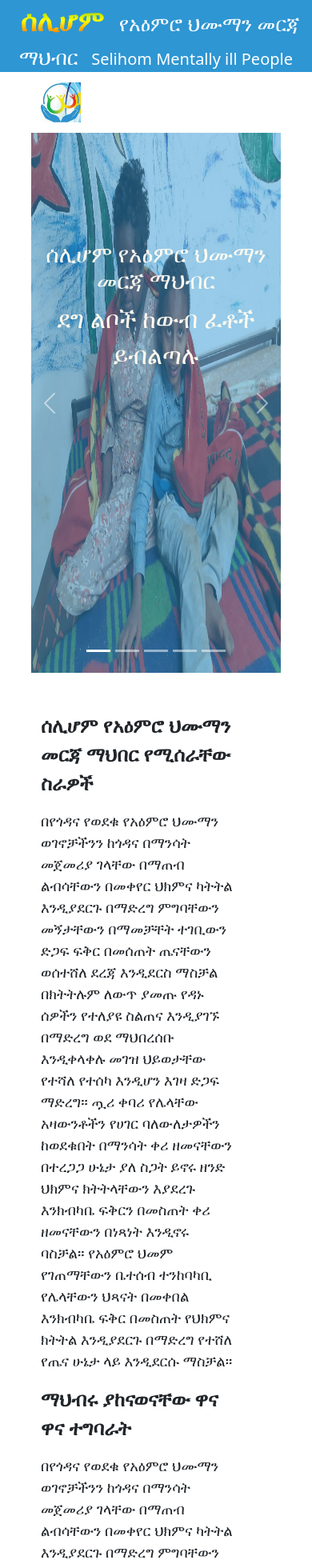
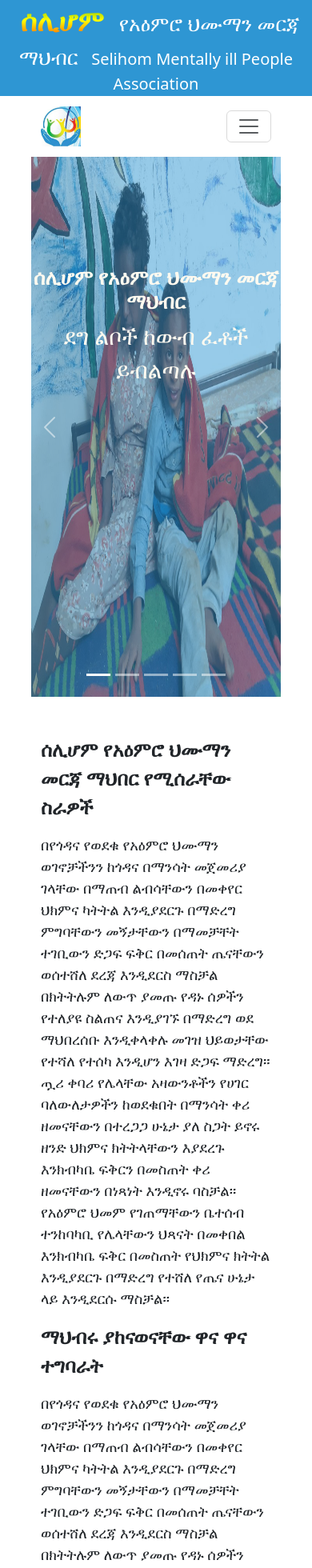
Before and after one commit to Habtamu-Dires/selihom, a React (Create React App) app: page /home in a window 390 px wide. Shown: the top 1960 px of the page at 80% size. Built offline with nearby package versions, Linux system fonts and the light colour scheme.

Commit message:
mobile view update

```diff
--- a/src/App.css
+++ b/src/App.css
@@ -32,6 +32,12 @@ address{
     height: 90px;
   }
 }
+@media (max-width: 544px) {
+  .brand-name {
+    height: 120px;
+  }
+}
+
 
 .brand-name #title{
   background: -webkit-linear-gradient( green,yellow, red);
@@ -176,6 +182,12 @@ address{
     --animation-percent: -730%;
   }
 }
+@media (max-width: 544px) {
+  .img-list {
+    --animation-percent: -1600%;
+    border: solid 1px red;
+  }
+}
 
 
 @keyframes cyclic-move {
--- a/src/components/About.js
+++ b/src/components/About.js
@@ -17,7 +17,7 @@ function About(){
                 </div>
                 <div className="row">
                    <div className="col-12 col-md-8">
-                        <div className="me-5">
+                        <div className="me-md-5">
                             <h2 className="homp-comp-title">የማህበሩ አነሳስ</h2>
                             <p>
                                 የማህበሩ አመሰራረት የማህበሩ መስራች ወጣት ሚኪያስ ለገሠ ወላጅ አባቱ በአዕምሮ ህመም ምክንያትያት የኖርበት ከነበረበት ቤት አካባቢ ጠፍቶ ጎዳና ላይ ወድቆ ከብዙ እንግልት ድካም በኃላም ቢያገኙትም በዚሁ ህመም የተነሳ በኤሌትሪክ አደጋ ህይወቱን አጣ ይህን አይቶ ያደገው አቶ ሚኪያስ ለገሠ ወላጅ አባቱን ያሳጣውን ህመም ለመታገል ለሌሎች ለመድረስ በማሰብ ተነሳስቶ በአቅራቢያው ካሉ ጓደኞቹን በማስተባበር በሽንቁሩ ቅዱስ ሚካኤል ቤተክርስትያን ቤት በመከራየት አንድ ጎዳና ላይ የወደቀ የአዕምሮ ህመምተኛ በማንሳት ስራውን ጀመረ ከዛም በርካታ ሰዎችን በማንዳት በመርዳት ሌሎች ሰዎችን በማስተባበር በየቤቱ እየዞሩ ሽሮ በርበሬዎችን ጤፍ በመሰብሰብ ጫማዎችን በመጥረግ መኪና በማጠብ በሚገኝ ገቢ ከጎዳና የተነሱትን ሰዎች ማገዝ መንከባከብ ጀመረ ለ 3 አመት ያህል በዚያ ከቆዩ በኋላ ቦታው ከከተማም ራቅ ያለ በመሆኑም ለህክምና ክትትል ለማድረግም በጣም አዳጋች በመሆኑ እናም ቤቶቹም ጠባብ በመሆናቸው የተነሳ በርካታ ሰዎች ለመድረስ ስላልተቻለ ካለበት ቦታ በመቀየር በ እንጦጦ ቅዱስ እራጉኤል ቤተክርስትያን አካባቢ 2000 ካሬ ቦታ በመከራየት ለበርካታ ሰዎች ድጋፍ ማድረግ ለውጥ ማምጣት የቻለ ማህበር ነው ማህበሩ ከተመሰረተ ጀምሮ በርካታ በዚህ ህመም የተነሳ ታመው ያሉ ህሙማንን በሚደረግላቸው ድጋፍ እንክብካቤ ህክምና ለውጥ ሲያመጡ የተሻለ የጤና ሁኔታ ላይ ሲደርሱ ቤተሰቦቻቸውን በማፈላለግ የማገናኘት ስራዎችን ሰርቷል በማእከሉ ከተመሰረተ ጀምሮ በርካታ ሰዎች ወደ ማእከሉ ገብተው ድጋፍ እንክብካቤ እያደረገ የተሸላቸውንም ሰዎች የተለያዩ ስልጠናዎች በመስጠት ወደማህመረሰቡ እንዲቀለቀሉ ተደርጓል ከተሸላቸው ሰዎች ውስጥም በማእከሉ ስራ እድል ተመቻችቶላቸው እዛው እየሰሩ የሚገኙም አሉ አሁን ላይ በማእከሉ ውስጥ 200 ሰዎች ይገኛሉ ከነዛም ውስጥ 85 ፐርሰንት የሚሆኑት የተረጋጉ የተሸለ ጠጤና ሁኔታ ላይ ይገኛሉ ፡፡
@@ -27,7 +27,7 @@ function About(){
                     <div className="col-12 col-md-4">
                         <img src={"img/photo0.jpg"} alt="img" height={"80%"} width="100%"></img>
                     </div>
-                    <div className="mt-5 col-12 row">
+                    <div className="col-12 row">
                     <p className="home-comp-title">በማህበሩ ያሉ የአባላት ቁጥር እና የአዕምሮ ህሙማን በፐርሰንት</p>
                     <div className="col-md-3 col-12 home-box">
                         <p className="home-comp-subtitle">በማህበሩ ያሉ የአጋር እና የክብር አባላት ቁጥር</p>
--- a/src/components/Carousel.js
+++ b/src/components/Carousel.js
@@ -42,8 +42,8 @@ function Carousal() {
             >
             <img  className='carouselBackgrund' src={item.image} alt={"selihom"} />
             <div className='carousel-center-text animate__animated animate__fadeInDown animate__slower'>
-                    <h1>{item.title}</h1>
-                    <p style={{fontSize: '30px'}}>{item.sub_title}</p>
+                    <h2>{item.title}</h2>
+                    <p style={{fontSize: '28px'}}>{item.sub_title}</p>
             </div>
 
           </CarouselItem>
--- a/src/components/ContactUs.js
+++ b/src/components/ContactUs.js
@@ -7,7 +7,7 @@ import GoogleMapReact from 'google-map-react';
 //map
 const AnyReactComponent = ({ text }) => <div> {text}</div>;
 
-function SimpleMap(){
+function SimpleMap() {
   const defaultProps = {
     center: {
       lat: 9.08733,
@@ -35,8 +35,8 @@ function SimpleMap(){
 }
 
 
-function ContactUs(){
-        return(
+function ContactUs() {
+  return (
     <div className="container">
       <div className="row">
         <Breadcrumb>
@@ -48,16 +48,16 @@ function ContactUs(){
           <hr />
         </div>
       </div>
-            <div className="row" style={{borderBottom: "1px ridge"}}>
+      <div className="row" style={{ borderBottom: "1px ridge" }}>
         <div className="col-12">
           <h3>የምንገኝበት አድራሻ</h3>
         </div>
         <div className="col-12 col-sm-4 offset-sm-1">
           <h5>አድራሻችን</h5>
           <address>
-                        አንጦጦ ቅዱስ ራጉኤል ወ ኤልያስ ቤተክርስትያን<br/>
+            አንጦጦ ቅዱስ ራጉኤል ወ ኤልያስ ቤተክርስትያን<br />
             ወደ ፍተሻ  በሚወስደው መንገድ ትንሽ ዝቅ ብሎ<br />
-                        አዲስ አበባ፣ ኢትዮጲያ<br/><br/>
+            አዲስ አበባ፣ ኢትዮጲያ<br /><br />
             <i className="fa fa-phone fa-lg"></i>: +251 911 00 49 03<br />
             <i className="fa fa-phone fa-lg"></i>: +251 953 90 50 50<br />
             <i className="fa fa-envelope"></i>:
@@ -67,13 +67,13 @@ function ContactUs(){
             <p>"ደግ ልቦች ከውብ ፈቶች ይብልጣሉ"</p>
           </div>
         </div>
-                <div className="col-12 col-sm-6 offset-sm-1">
+        <div className="col-12 col-md-6 offset-sm-1 mb-5">
           <h5>ኑ! ማህበሩን ጎብኙልን: መገኛችን </h5>
           <div className='container' >
             <SimpleMap />
           </div>
         </div>
-                <div className="col-12 col-sm-11 offset-sm-1 mb-5">
+        <div className="col-12 col-md-11 offset-sm-1 mb-5">
           <div className="btn-group" role="group">
             <a role="button" className="btn btn-primary" href="tel:+251911004903"><i className="fa fa-phone"></i> Call</a>
             <a role="button" className="btn btn-info"><i className="fa fa-skype"></i> Skype</a>
--- a/src/components/Header.js
+++ b/src/components/Header.js
@@ -17,12 +17,12 @@ function Header(){
             <span style={{fontSize: "20px"}} className="subtitle">Selihom Mentally ill People Association</span>
         </div>
         <div className="header" >
-            <Navbar  dark expand="md">
+            <Navbar  expand="md">
                 <NavbarBrand>
                     <img src="img/selihom-logo.png" alt="SELIHOM" height={50} width={50}/>
                 </NavbarBrand>
-                <NavbarToggler onClick={toggleNav}/>
-                <Collapse isOpen={isNavOpen} navbar>
+                <NavbarToggler  onClick={toggleNav}/>
+                <Collapse  isOpen={isNavOpen} navbar>
                     <Nav navbar className="me-auto">
                         <NavItem>
                             <NavLink style={{color: 'black'}} className="nav-link" to="/home">Home </NavLink>
--- a/src/components/Home.js
+++ b/src/components/Home.js
@@ -26,7 +26,7 @@ function Home(){
         <div className="d-flex justify-content-center my-5">
            <div className="home-components row">
                 <div className="col-md-8 col-12">
-                    <div className="me-5">
+                    <div className="me-md-5">
                         <p className="home-comp-title">ሰሊሆም የአዕምሮ ህሙማን መርጃ ማህበር የሚሰራቸው ስራዎች</p>
                         <p>
                         በየጎዳና የወደቁ የአዕምሮ ህሙማን ወገኖቻችንን ከጎዳና በማንሳት መጀመሪያ ገላቸው በማጠብ ልብሳቸውን በመቀየር ህክምና ካትትል እንዲያደርጉ በማድረግ ምግባቸውን መኝታቸውን በማመቻቸት ተገቢውን ድጋፍ ፍቅር በመሰጠት ጤናቸውን ወሰተሸለ ደረጃ እንዲደርስ ማስቻል በክትትሉም ለውጥ ያመጡ የዳኑ ሰዎችን የተለያዩ ስልጠና እንዲያገኙ በማድረግ ወደ ማህበረሰቡ እንዲቀላቀሉ መገዝ ህይወታቸው የተሻለ የተሰካ እንዲሆን እገዛ ድጋፍ ማድረግ፡፡
@@ -60,7 +60,7 @@ function Home(){
                     </div>
                 </div>
                 <div className="mt-5 col-md-8 col-12">
-                    <div className="me-5">
+                    <div className="me-md-5">
                         <p className="home-comp-title">የማህበሩ መቋቋም ጠቀሜታዎች </p>
                         <p>- ህሙማን በተረጋጋ ቦታ እንዲቆዩ ይረዳል</p>
                         <p>- ህክምናውን በሰዓት እዲያገኙ ይረዳል</p>
--- a/src/components/Support.js
+++ b/src/components/Support.js
@@ -17,7 +17,7 @@ function Support(){
                 </div>
                 <div className="row">
                    <div className="col-12 col-md-8">
-                        <div className="me-5">
+                        <div className="me-md-5">
                             <h2 className="homp-comp-title">የገቢ ማሰባሰቢያ መንገዶች</h2>
                             <p>
                             ማህበሩ የራሱ የሆነ ቋሚ ቦታም የለውም በኪራይቤት ነው ያለው
```
Lines whose indentation alone changed are shown as unchanged.
